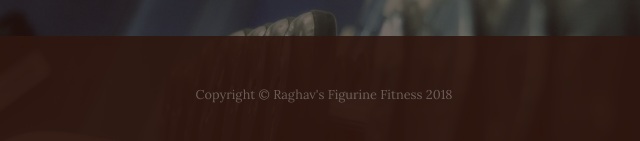
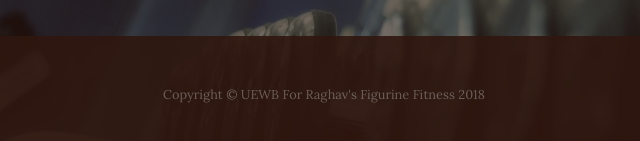
Before and after one commit to raghavsfit/raghavsfit.github.io, a website: page about.html in a window 1280 px wide. Shown: the part 1971-2112 px from the top of the page, 316-956 px from the left. Drawn offline with Linux system fonts and the light colour scheme.

Commit message:
Update about.html

```diff
--- a/about.html
+++ b/about.html
@@ -98,7 +98,7 @@
 
     <footer class="footer text-faded text-center py-5">
       <div class="container">
-        <p class="m-0 small">Copyright &copy; Raghav's Figurine Fitness 2018</p>
+        <p class="m-0 small">Copyright &copy; UEWB For Raghav's Figurine Fitness 2018</p>
       </div>
     </footer>
 
```
